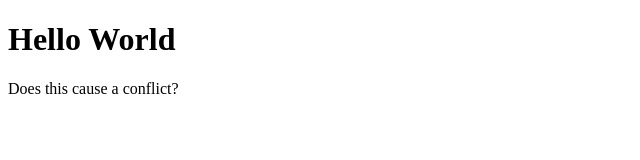
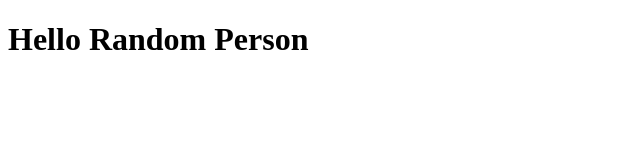
Before and after one commit to moonbuild/testing, a plain HTML site: page index.html in a window 1280 px wide. Shown: the whole page, without its empty margins (0-640 px from the left). Drawn offline with Linux system fonts and the light colour scheme.

Commit message:
confict check 2

```diff
--- a/index.html
+++ b/index.html
@@ -6,7 +6,6 @@
     <title>Hello World</title>
 </head>
 <body>
-    <h1>Hello World</h1>
-    <p>Does this cause a conflict?</p>
+    <h1>Hello Random Person</h1>
 </body>
 </html>
```
